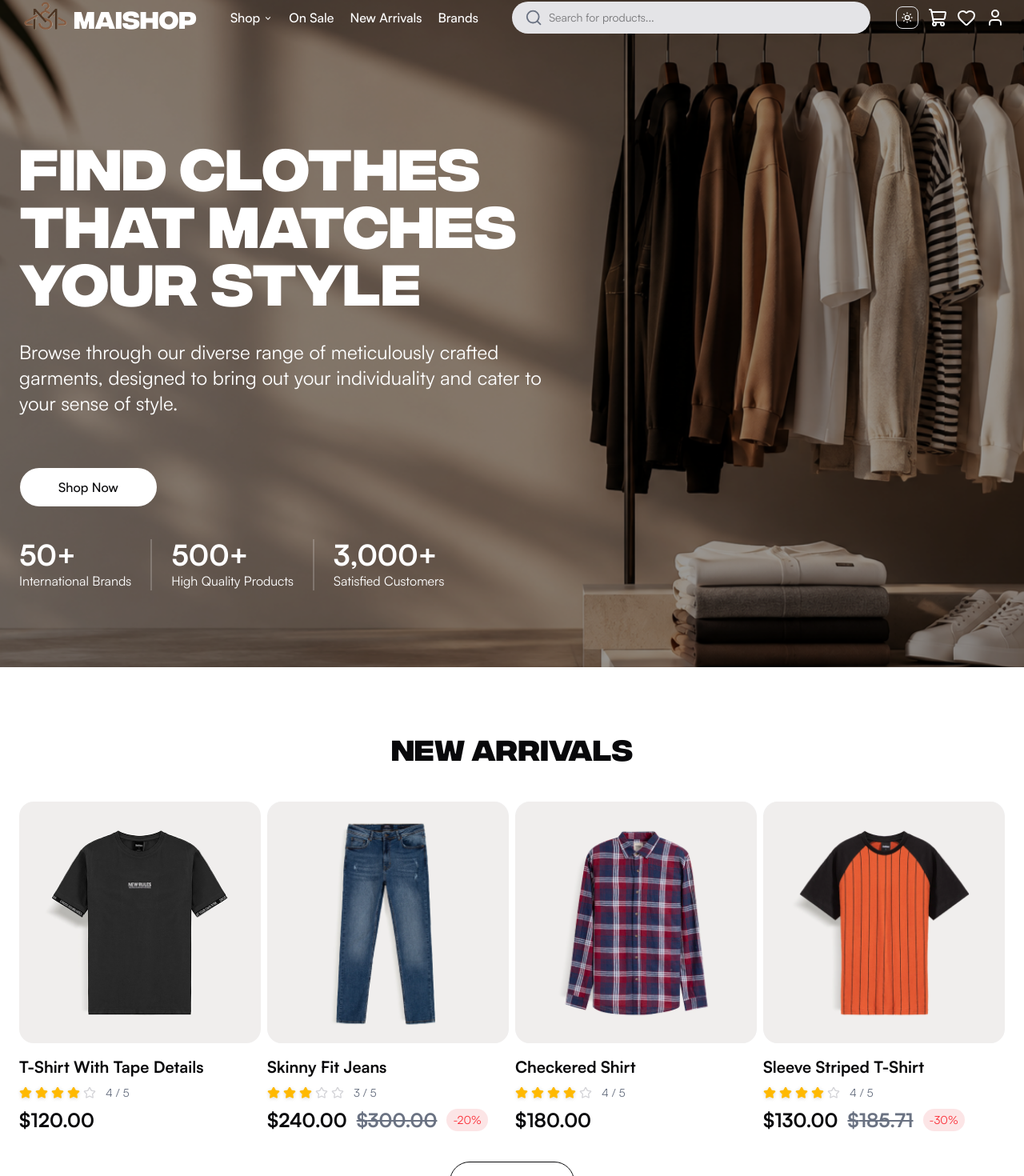
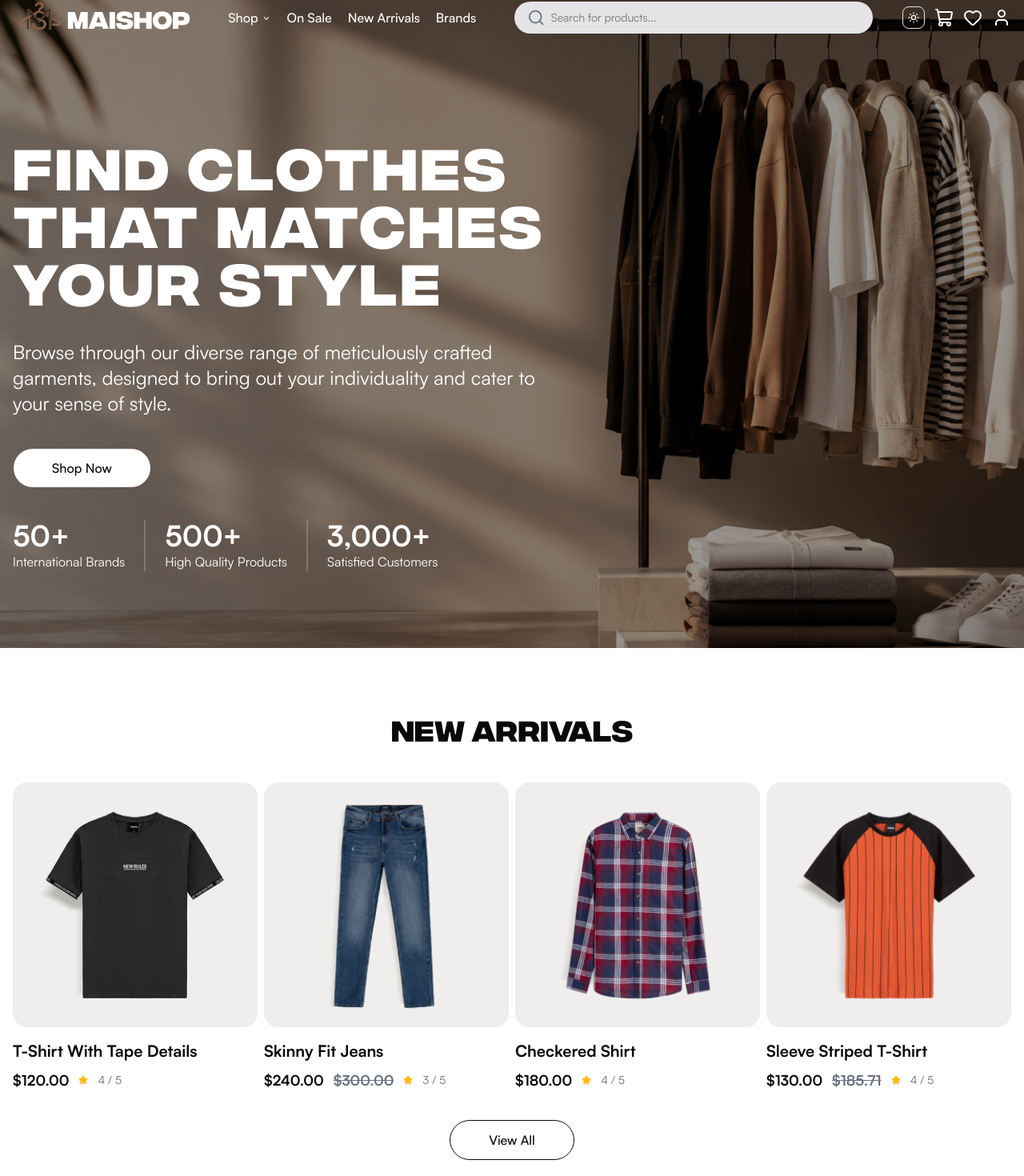
Before and after one commit to Joesef127/maishop, a Next.js app: page / in a window 1280 px wide. Shown: the part 64-1534 px from the top of the page at 80% size. Built offline with nearby package versions, Linux system fonts and the light colour scheme.

Commit message:
feat: added breadcrumb and edited product-card

```diff
--- a/src/app/(home)/page.tsx
+++ b/src/app/(home)/page.tsx
@@ -29,7 +29,7 @@ export default function Home() {
     }, []);
 
     return (
-        <main className="relative space-y-20">
+        <main className="relative space-y-12 sm:space-y-20">
             <div ref={heroRef} className="relative min-h-screen w-full">
                 <Header hasScrolledPastHeroSection={hasScrolledPastHeroSection}/>
 
--- a/src/app/globals.css
+++ b/src/app/globals.css
@@ -218,9 +218,9 @@ h6 {
   padding-inline: 1rem;
 }
 
-@media (min-width: 768px) {
+@media (min-width: 1440px) {
   .container {
-    padding-inline: 1.5rem;
+    max-width: 1380px;
   }
 }
 
@@ -233,6 +233,18 @@ h6 {
 @media (min-width: 1720px) {
   .container {
     max-width: 1660px;
+  }
+}
+
+@media (min-width: 1920px) {
+  .container {
+    max-width: 1760px;
+  }
+}
+
+@media (min-width: 2560px) {
+  .container {
+    max-width: 1920px;
   }
 }
 
--- /dev/null
+++ b/src/components/blocks/breadcrumb-bar.tsx
@@ -0,0 +1,59 @@
+"use client";
+
+import Link from "next/link";
+import { usePathname } from "next/navigation";
+import React from "react";
+import {
+    Breadcrumb,
+    BreadcrumbItem,
+    BreadcrumbLink,
+    BreadcrumbList,
+    BreadcrumbPage,
+    BreadcrumbSeparator,
+} from "@/components/ui/breadcrumb";
+import {navItems} from "@/data/header-data";
+
+const findLabel = (segment: string) => {
+    const match = navItems.find((item) => item.link === `/${segment}`);
+    return match ? match.title : segment.replace(/-/g, " ");
+};
+
+export function DynamicBreadcrumb() {
+    const pathname = usePathname();
+    const segments = pathname.split("/").filter(Boolean);
+
+    if (segments.length === 0) return null;
+
+    return (
+        <Breadcrumb>
+            <BreadcrumbList>
+                <BreadcrumbItem>
+                    <BreadcrumbLink asChild>
+                        <Link href="/">Home</Link>
+                    </BreadcrumbLink>
+                </BreadcrumbItem>
+
+                {segments.map((segment, index) => {
+                    const href = `/${segments.slice(0, index + 1).join("/")}`;
+                    const isLast = index === segments.length - 1;
+                    const label = findLabel(segment);
+
+                    return (
+                        <React.Fragment key={href}>
+                            <BreadcrumbSeparator />
+                            <BreadcrumbItem>
+                                {isLast ? (
+                                    <BreadcrumbPage className="capitalize">{label}</BreadcrumbPage>
+                                ) : (
+                                    <BreadcrumbLink asChild>
+                                        <Link href={href} className="capitalize">{label}</Link>
+                                    </BreadcrumbLink>
+                                )}
+                            </BreadcrumbItem>
+                        </React.Fragment>
+                    );
+                })}
+            </BreadcrumbList>
+        </Breadcrumb>
+    );
+}
--- a/src/components/blocks/product-card.tsx
+++ b/src/components/blocks/product-card.tsx
@@ -67,7 +67,7 @@ const ProductCard = (props: ProductCardProps) => {
       <figure
         onMouseEnter={() => setMouseEntered(true)}
         onMouseLeave={() => setMouseEntered(false)}
-        className="group relative aspect-square w-full overflow-hidden rounded-2xl bg-gray-100 max-w-100"
+        className="group relative aspect-square w-full overflow-hidden rounded-2xl bg-gray-100 min-w-64 sm:min-w-96 xl:min-w-full"
       >
         <Image
           src={image}
@@ -142,24 +142,26 @@ const ProductCard = (props: ProductCardProps) => {
             {title}
           </p>
 
-          <div>
-            <StarRating rating={rating} readOnly={true} />
-          </div>
-
           <div className="flex flex-wrap items-center gap-3">
-            <p className="text-lg sm:text-lg md:text-xl lg:text-2xl font-bold">
+            <p className="text-xs sm:text-sm md:text-lg lg:text-lg font-bold">
               ${price.toFixed(2)}
             </p>
+
             {hasDiscount && (
-              <p className="text-lg sm:text-lg md:text-xl lg:text-2xl font-bold text-gray-500 line-through">
+              <p className="text-xs sm:text-sm md:text-lg lg:text-lg font-bold text-gray-500 line-through">
                 ${(price / (1 - discountPercentage! / 100)).toFixed(2)}
               </p>
             )}
-            {hasDiscount && (
-              <p className="text-xs sm:text-sm bg-destructive/10 rounded-2xl px-2 py-1 font-normal text-red-500">
+            {/* {hasDiscount && (
+              <p className="text-xs lg:text-sm bg-destructive/10 rounded-2xl px-2 py-1 font-normal text-red-500">
                 -{discountPercentage}%
               </p>
-            )}
+            )} */}
+
+
+            <div>
+              <StarRating rating={rating} readOnly={true} />
+            </div>
           </div>
         </div>
       </div>
--- a/src/components/blocks/star-rating.tsx
+++ b/src/components/blocks/star-rating.tsx
@@ -16,7 +16,7 @@ export default function StarRating({
                                        maxStars = 5,
                                        readOnly = false,
                                        onChange,
-                                       size = "size-4",
+                                       size = "size-3",
                                    }: StarRatingProps) {
     const [hoverRating, setHoverRating] = useState<number | null>(null);
 
@@ -35,12 +35,18 @@ export default function StarRating({
         onChange(index);
     };
 
+    const starValue = 1;
+    // Determine fill state based on active hover or current active selection
+    const isFilled = hoverRating !== null
+        ? starValue <= hoverRating
+        : starValue <= rating;
+
     return (
         <div
             className="flex flex-wrap items-center gap-1"
             onMouseLeave={handleMouseLeave}
         >
-            {Array.from({ length: maxStars }).map((_, i) => {
+            {/* {Array.from({ length: maxStars }).map((_, i) => {
                 const starValue = i + 1;
                 // Determine fill state based on active hover or current active selection
                 const isFilled = hoverRating !== null
@@ -69,7 +75,27 @@ export default function StarRating({
                         />
                     </button>
                 );
-            })}
+            })} */}
+
+            <button
+                type="button"
+                disabled={readOnly}
+                onClick={() => handleClick(starValue)}
+                onMouseEnter={() => handleMouseEnter(starValue)}
+                className={`transition-colors duration-150 focus:outline-none focus-visible:ring-2 focus-visible:ring-amber-500 rounded-sm
+              ${readOnly ? "cursor-default" : "cursor-pointer hover:scale-110 active:scale-95 transform"}
+            `}
+                aria-label={`Rate ${starValue} out of ${maxStars}`}
+            >
+                <Star
+                    // size={size}
+                    className={`transition-all duration-150 ${size} ${readOnly ? "" : "hover:scale-110 active:scale-95 transform"} ${
+                        isFilled
+                            ? "fill-amber-400 text-amber-400 drop-shadow-sm"
+                            : "text-zinc-300 dark:text-zinc-600 fill-transparent"
+                    }`}
+                />
+            </button>
             <p className="ml-2 text-xs sm:text-sm text-gray-500">{rating} / {maxStars}</p>
         </div>
     );
--- a/src/components/sections/home/home-hero-section.tsx
+++ b/src/components/sections/home/home-hero-section.tsx
@@ -10,10 +10,10 @@ const HomeHeroSection = () => {
 
     return (
         <section className="container">
-            <div className="flex flex-col py-28 md:py-32 xl:py-24 gap-6 lg:gap-8 xl:gap-10 z-20">
-                <h1 className="text-white text-4xl sm:text-5xl md:text-6xl xl:text-7xl 2xl:text-8xl font-bold md:max-w-2xl xl:max-w-3xl 2xl:max-w-5xl">FIND
+            <div className="flex flex-col py-20 md:py-20 xl:py-24 gap-8 xl:gap-10 z-20">
+                <h1 className="text-white tracking-wider text-5xl md:text-6xl xl:text-7xl 2xl:text-8xl font-bold md:max-w-2xl xl:max-w-3xl 2xl:max-w-5xl">FIND
                     CLOTHES THAT MATCHES YOUR STYLE</h1>
-                <p className="text-white text-lg sm:text-xl xl:text-2xl mb-6 md:max-w-lg xl:max-w-2xl 2xl:max-w-3xl">Browse
+                <p className="text-white text-lg sm:text-xl xl:text-2xl md:max-w-lg xl:max-w-2xl 2xl:max-w-3xl">Browse
                     through our diverse range of
                     meticulously
                     crafted garments, designed to bring out your individuality and cater to your sense of
--- a/src/components/sections/home/new-arrivals.tsx
+++ b/src/components/sections/home/new-arrivals.tsx
@@ -8,12 +8,15 @@ const NewArrivals = () => {
         <section className="flex items-center justify-center">
             <div className="container flex-flex-col items-center justify-center">
                 <h1 className="text-2xl sm:text-3xl lg:text-4xl font-bold text-center mb-12">New Arrivals</h1>
-                <div className="grid grid-cols-2 md:grid-cols-3 lg:grid-cols-4 gap-2">
-                    {
-                        newArrivalsData.map((arr, index) => (
-                            <ProductCard key={index} {...arr} />
-                        ))
-                    }
+                <div className="overflow-auto no-scrollbar">
+                    <div className="overflow-x-scroll w-max xl:w-full grid grid-cols-4 gap-2">
+
+                        {
+                            newArrivalsData.map((arr, index) => (
+                                <ProductCard key={index} {...arr} />
+                            ))
+                        }
+                    </div>
                 </div>
                 <div className="mt-9 w-full flex justify-center">
                     <Button variant="primary" size="custom"
--- a/src/components/sections/home/top-selling.tsx
+++ b/src/components/sections/home/top-selling.tsx
@@ -8,12 +8,15 @@ const TopSelling = () => {
         <section className="flex items-center justify-center">
             <div className="container flex-flex-col items-center justify-center">
                 <h1 className="text-2xl sm:text-3xl lg:text-4xl font-bold text-center mb-12">Top Selling</h1>
-                <div className="grid grid-cols-2 md:grid-cols-3 lg:grid-cols-4 gap-2">
+                <div className="overflow-auto no-scrollbar">
+                    <div className="overflow-x-scroll w-max xl:w-full grid grid-cols-4 gap-2">
+
                     {
                         topSellingData.map((arr, index) => (
                             <ProductCard key={index} {...arr} />
                         ))
                     }
+                    </div>
                 </div>
                 <div className="mt-9 w-full flex justify-center">
                     <Button variant="primary" size="custom"
```
Also changed, not shown: src/components/layout/header.tsx (+41 -30 lines), src/data/product-details-data.ts (added).
